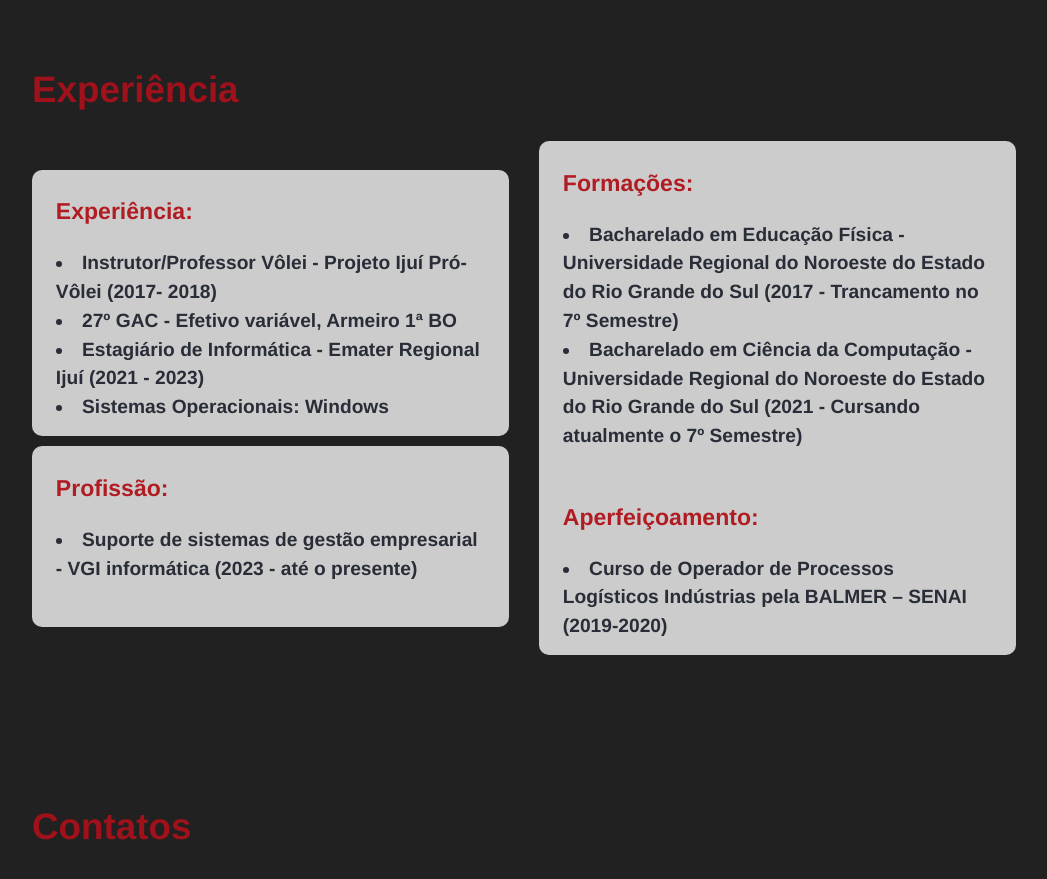
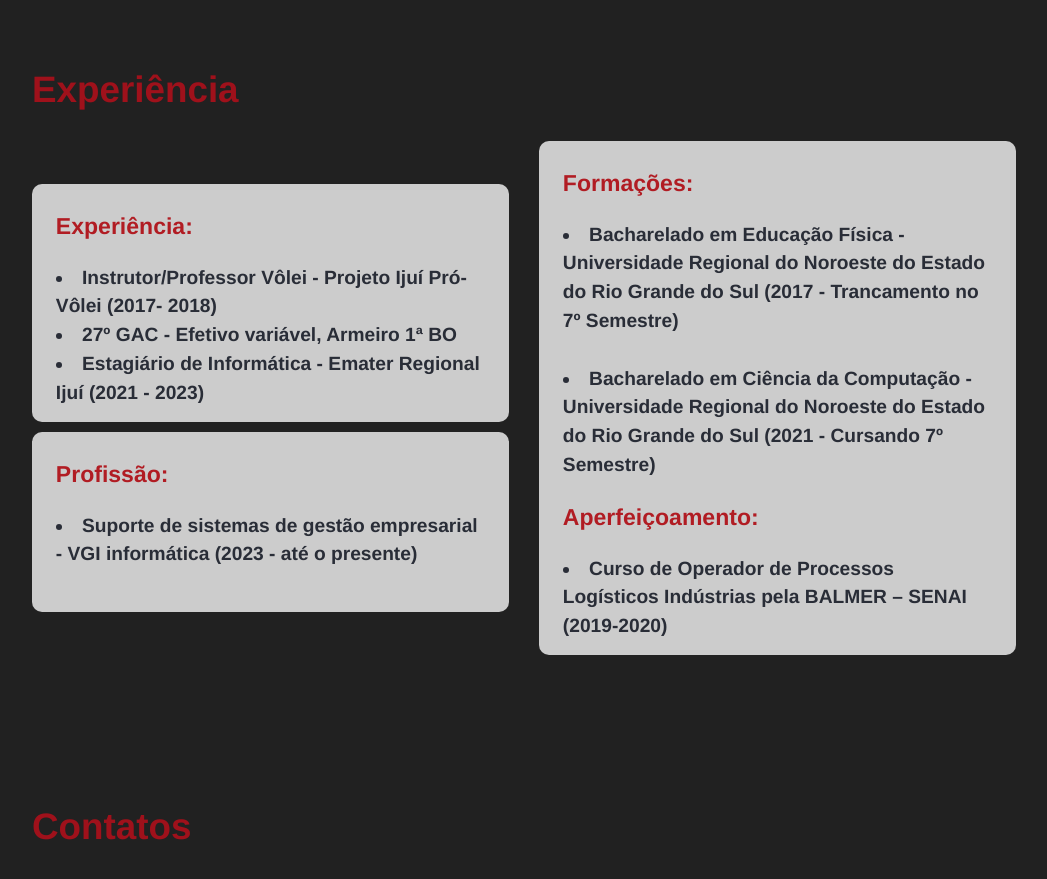
Before and after one commit to rafslondero/portifolio, a plain HTML site: page index.html in a window 1280 px wide. Shown: the part 2100-2979 px from the top of the page, without its empty margins (96-1143 px from the left). Drawn offline with Linux system fonts and the light colour scheme.

Commit message:
ajuste experiencia

```diff
--- a/index.html
+++ b/index.html
@@ -105,7 +105,6 @@
                     <li><b>Instrutor/Professor Vôlei - Projeto Ijuí Pró-Vôlei (2017- 2018)</b></li>
                     <li><b>27º GAC - Efetivo variável, Armeiro 1ª BO</b></li>
                     <li><b>Estagiário de Informática - Emater Regional Ijuí (2021 - 2023)</b></li>
-                    <li><b>Sistemas Operacionais:</b> Windows</li>
                 </div>
                 <div id="experiencia-texto">
                     <p id="titulo-exp">Profissão:</p>
@@ -119,9 +118,9 @@
                     <p id="titulo-exp">Formações:</p>
                     <li><b>Bacharelado em Educação Física - Universidade Regional do Noroeste do Estado do Rio Grande do Sul
                         (2017 - Trancamento no 7º Semestre)</b></li>
-                    <li><b>Bacharelado em Ciência da Computação - Universidade Regional do Noroeste do Estado do Rio Grande do Sul
-                        (2021 - Cursando atualmente o 7º Semestre)</b></li>
-                    <br>
+                        <br>
+                        <li><b>Bacharelado em Ciência da Computação - Universidade Regional do Noroeste do Estado do Rio Grande do Sul
+                        (2021 - Cursando 7º Semestre)</b></li>
                     <p id="titulo-exp">Aperfeiçoamento:</p>
                     <li><b>Curso de Operador de Processos Logísticos Indústrias pela BALMER – SENAI (2019-2020)</b></li>
                 </div>
--- a/styles.css
+++ b/styles.css
@@ -225,8 +225,9 @@ section p {
 
 .experiencia-content {
     flex: 1; /* Faz com que cada div ocupe a mesma quantidade de espaço */
-    max-width: 700px; /* Limita a largura máxima de cada div */
-    min-width: 300px; /* Define uma largura mínima para cada div */
+    max-width: 60%; /* Limita a largura máxima de cada div */
+    min-width: 40%; /* Define uma largura mínima para cada div */
+    height: auto;
     margin-right: 30px;
 }
 
```
